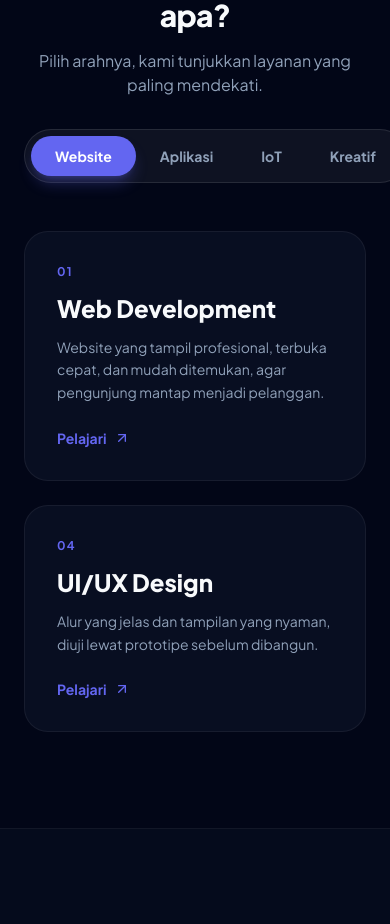
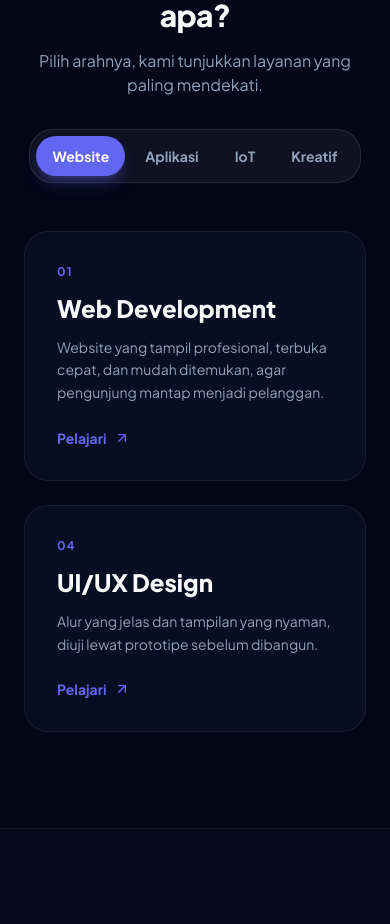
Before and after one commit to digipulse26/digipulse, a React (Vite) app: page / in a window 390 px wide. Shown: the part 4403-5327 px from the top of the page. Built offline with nearby package versions, Linux system fonts and the light colour scheme.

Commit message:
Fix mobile overflow: wrap service tabs, clip horizontal overflow

```diff
--- a/src/index.css
+++ b/src/index.css
@@ -29,13 +29,14 @@
   --font-sans: 'Plus Jakarta Sans', 'Inter', system-ui, sans-serif;
 }
 
-html { scroll-behavior: smooth; }
+html { scroll-behavior: smooth; overflow-x: clip; }
 body {
   background-color: rgb(var(--background));
   color: rgb(var(--foreground));
   font-family: 'Plus Jakarta Sans', 'Inter', system-ui, sans-serif;
   margin: 0;
-  overflow-x: hidden;
+  overflow-x: clip;
+  max-width: 100%;
 }
 
 .text-gradient {
--- a/src/pages/Home.jsx
+++ b/src/pages/Home.jsx
@@ -60,9 +60,9 @@ function Chooser() {
           <span className="eyebrow">Mulai dari kebutuhan</span>
           <h2 className="mt-5 text-3xl md:text-5xl font-extrabold tracking-tight">Anda ingin membuat apa?</h2>
           <p className="mt-4 text-slate-400">Pilih arahnya, kami tunjukkan layanan yang paling mendekati.</p>
-          <div className="mt-8 inline-flex p-1.5 rounded-full bg-white/5 border border-white/10" role="tablist">
+          <div className="mt-8 flex flex-wrap justify-center gap-1 max-w-full mx-auto w-fit p-1.5 rounded-3xl sm:rounded-full bg-white/5 border border-white/10" role="tablist">
             {opts.map((o) => (
-              <button key={o} role="tab" aria-selected={sel === o} onClick={() => setSel(o)} className={`px-6 py-2.5 rounded-full text-sm font-bold transition-all ${sel === o ? 'bg-primary text-white shadow-lg shadow-primary/30' : 'text-slate-400 hover:text-white'}`}>{o}</button>
+              <button key={o} role="tab" aria-selected={sel === o} onClick={() => setSel(o)} className={`px-4 sm:px-6 py-2.5 rounded-full text-sm font-bold transition-all ${sel === o ? 'bg-primary text-white shadow-lg shadow-primary/30' : 'text-slate-400 hover:text-white'}`}>{o}</button>
             ))}
           </div>
         </div>
```
